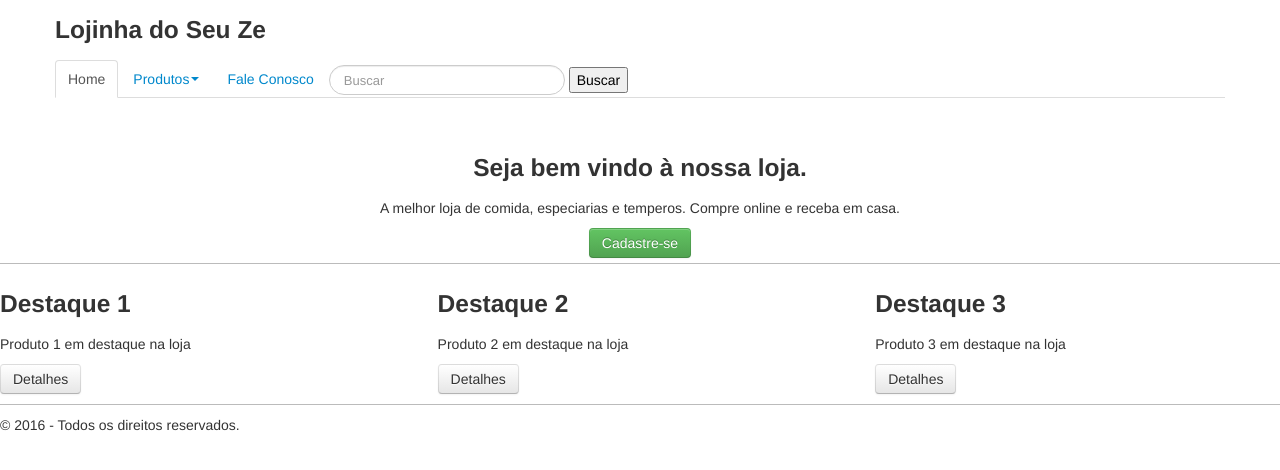
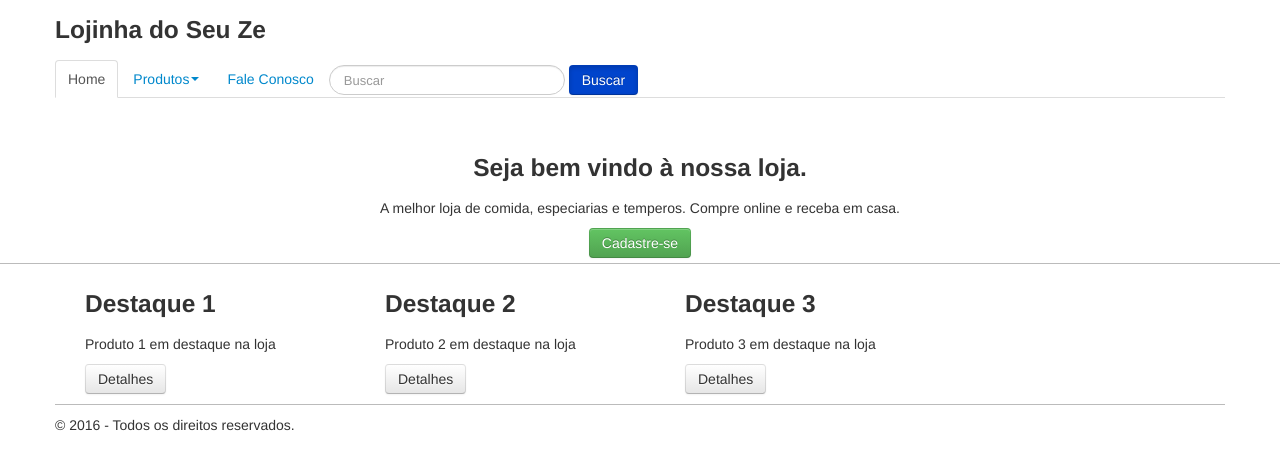
Before and after one commit to AlefRichard/Loja, a CodeIgniter app: page /database/ in a window 1280 px wide. Shown: the top 470 px of the page. Run offline with CodeIgniter, Linux system fonts and the light colour scheme; data comes from the database, SQL or seed files in the repository.

Commit message:
Correção de pagina, melhoria do htaccess e ajustamento no layout

```diff
--- a/application/controllers/Home.php
+++ b/application/controllers/Home.php
@@ -1,4 +1,5 @@
-<?php defined('BASEPATH') OR exit('No direct script access allowed');
+<?php
+defined('BASEPATH') OR exit('No direct script access allowed');
 /**
 * Author: Alef Richard
 * 2016
--- a/application/models/Categorias_model.php
+++ b/application/models/Categorias_model.php
@@ -1,4 +1,5 @@
-<?php defined('BASEPATH') OR exit('No direct script access allowed');
+<?php
+defined('BASEPATH') OR exit('No direct script access allowed');
 /**
 * Author: Alef Richard
 * 2016
--- a/application/views/footer.php
+++ b/application/views/footer.php
@@ -1,4 +1,4 @@
-<div id="footer" class="borda-topo espaco-vertical">
+<div id="footer" class="borda-topo espaco-vertical container">
 	&copy; <?php echo date('Y'); ?> - Todos os direitos reservados.
 </div>
 </div>
--- a/application/views/header.php
+++ b/application/views/header.php
@@ -21,7 +21,7 @@
 					  echo form_open(base_url("home/buscar"), $atributos);
 					  echo form_input(array('type' => 'text', 'name' => 'txt_busca',
 					  						'placeholder' => 'Buscar', 'class' => 'search-query'));
-					  echo form_input(array('type' => 'submit', 'name' => 'btn_busca',
+					  echo form_input(array('type' => 'submit', 'name' => 'btn_busca', 'class' => 'btn btn-primary btn-default active',
 					  						'value' => 'Buscar'));
 					  echo form_close();
 				?>
--- a/application/views/home.php
+++ b/application/views/home.php
@@ -1,4 +1,4 @@
-<div id="homebody">
+<div id="homebody container">
 	<div class="alinhado-centro borda-base espaco-vertical" style="padding-bottom: 5px;">
 		<h3>Seja bem vindo à nossa loja.</h3>
 		<p>A melhor loja de comida, especiarias e temperos.
@@ -6,18 +6,18 @@
 		</p>
 		<a class="btn btn-medium btn-success" href="#">Cadastre-se</a>
 	</div>
-	<div class="row-fluid">
-		<div class="span4">
+	<div class="container">
+		<div class="span3">
 			<h3>Destaque 1</h3>
 			<p>Produto 1 em destaque na loja</p>
 			<a class="btn">Detalhes</a>
 		</div>
-		<div class="span4">
+		<div class="span3">
 			<h3>Destaque 2</h3>
 			<p>Produto 2 em destaque na loja</p>
 			<a class="btn">Detalhes</a>
 		</div>
-		<div class="span4">
+		<div class="span3">
 			<h3>Destaque 3</h3>
 			<p>Produto 3 em destaque na loja</p>
 			<a class="btn">Detalhes</a>
```
Also changed, not shown: application/controllers/Categorias.php (+8 -5 lines), application/helpers/funcoes_helper.php (+4 -3 lines), application/views/categoria.php (+10 -9 lines), application/views/categorias.php (+5 -5 lines), 1 other file.
